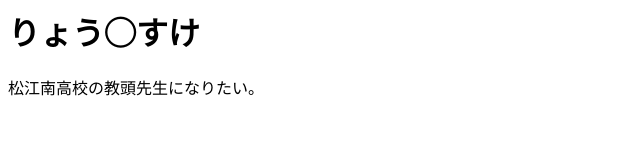
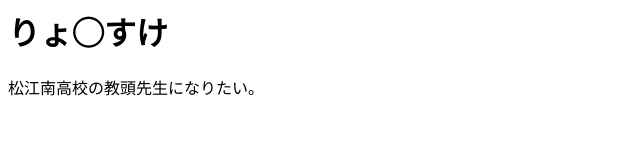
Before and after one commit to inatakotaro/iatakotaro.github.io, a plain HTML site: page index.html in a window 1280 px wide. Shown: the whole page, without its empty margins (0-640 px from the left). Drawn offline with Linux system fonts and the light colour scheme.

Commit message:
Update index.html

```diff
--- a/index.html
+++ b/index.html
@@ -1,7 +1,7 @@
 <html>
   <head></head>
   <body>
-    <h1>りょう◯すけ</h1>
+    <h1>りょ◯すけ</h1>
     <p1>松江南高校の教頭先生になりたい。</p1>
   </body>
 </html>
```
